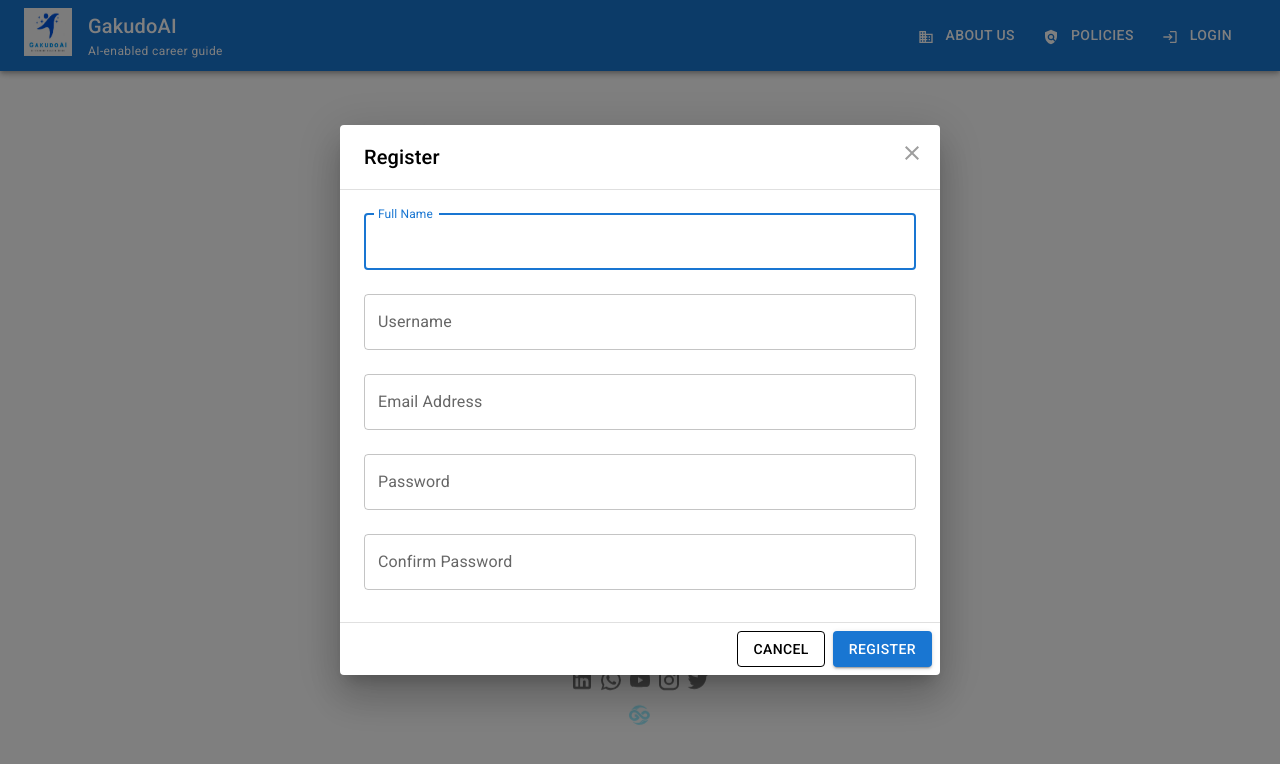
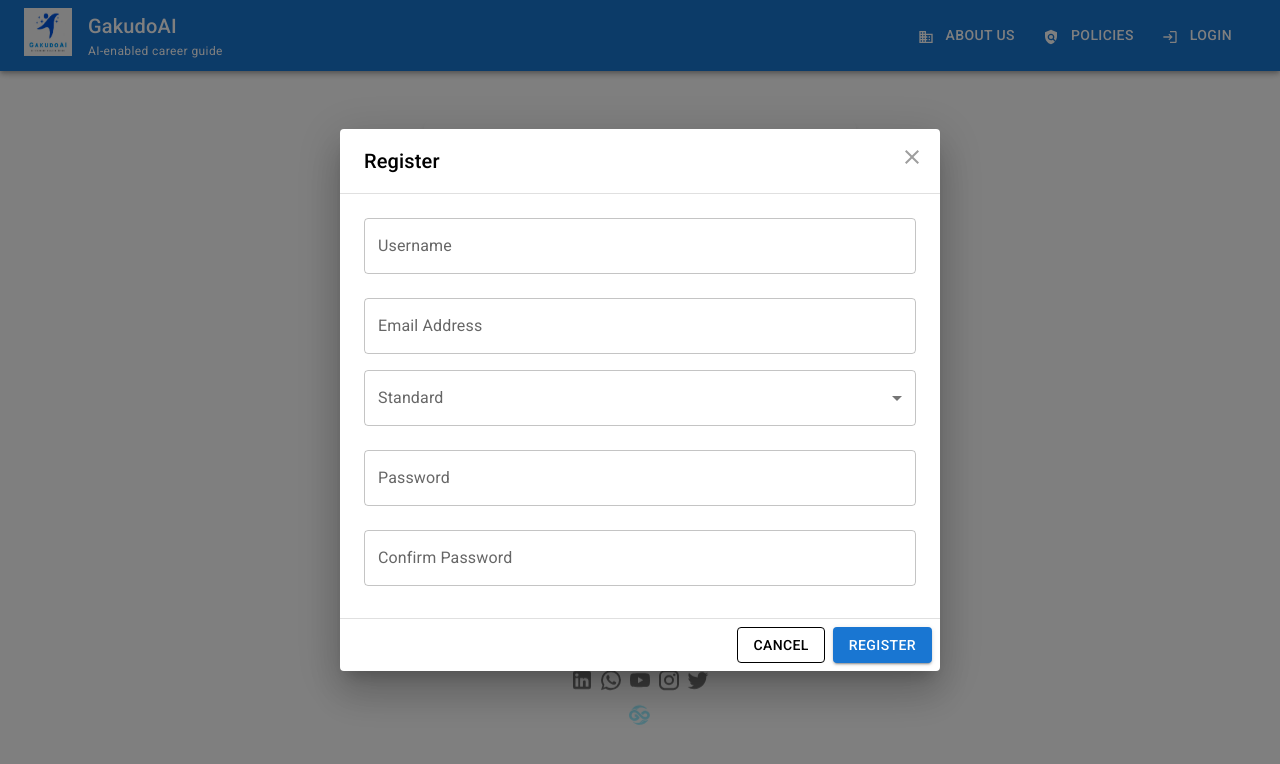
Before and after one commit to arvind-ga/gai-app, a Next.js app in the folder nextjs/: page /login in a window 1280 px wide. Both pictures are taken after a click on the button "DON'T HAVE AN ACCOUNT? REGISTER". Shown: the top 764 px of the page. Built offline with nearby package versions, Linux system fonts and the light colour scheme.

Commit message:
registration and dropdown fixes

```diff
--- a/nextjs/src/api/endpoints.js
+++ b/nextjs/src/api/endpoints.js
@@ -124,11 +124,13 @@ export const postResetPassword = async ({token, newPassword}) => {
 
 
 export const postRegister = async (userData) => {
+    console.info("inside postRegister frontend function", userData)
     const response = await axios.post(`${API_BASE_URL}/register/`, {
         email: userData.email,
         full_name: userData.fullName,
         password: userData.password,
         username: userData.username,
+        standard: userData.standard,
     }, {
         headers: staticBearerHeader,
     });
--- a/nextjs/src/sections/auth/registration.js
+++ b/nextjs/src/sections/auth/registration.js
@@ -1,4 +1,5 @@
 import React, {useEffect, useState} from 'react';
+import { Select, MenuItem, FormControl, InputLabel } from '@mui/material'
 import {
     Button,
     Dialog,
@@ -19,6 +20,7 @@ export default function RegistrationModal({open, handleClose}) {
         fullName: '',
         username: '',
         email: '',
+        standard: '',
         password: '',
         confirmPassword: '',
     });
@@ -40,9 +42,32 @@ export default function RegistrationModal({open, handleClose}) {
         setCaptcha(generateCaptcha());
     }, []);
 
+    // const handleChange = (e) => {
+    //     setUserData({...userData, [e.target.name]: e.target.value});
+    // };
     const handleChange = (e) => {
-        setUserData({...userData, [e.target.name]: e.target.value});
+        const { name, value } = e.target;
+
+        if (name === 'email') {
+            const extractedName = value.split('@')[0];
+            setUserData({
+                ...userData,
+                email: value,
+                fullName: extractedName.charAt(0).toUpperCase() + extractedName.slice(1), // Capitalize the first letter
+            });
+        } else if (name === 'username') {
+            const isValid = /^[a-z0-9_]*$/.test(value); // Allow only lowercase letters, numbers, and underscores
+            if (isValid) {
+                setUserData({ ...userData, username: value });
+            } else {
+                toast.error('Username can only contain lowercase letters, numbers, and underscores!');
+            }
+        } else {
+            setUserData({ ...userData, [name]: value });
+        }
     };
+
+
 
     const registrationMutation = useMutation(postRegister, {
         onSuccess: (data) => {
@@ -89,19 +114,6 @@ export default function RegistrationModal({open, handleClose}) {
             </DialogTitle>
             <DialogContent dividers>
                 <TextField
-                    autoFocus
-                    margin="dense"
-                    id="fullName"
-                    label="Full Name"
-                    type="text"
-                    fullWidth
-                    name="fullName"
-                    variant="outlined"
-                    value={userData.fullName}
-                    onChange={handleChange}
-                    sx={{mb: 2}}
-                />
-                <TextField
                     margin="dense"
                     id="username"
                     label="Username"
@@ -125,6 +137,26 @@ export default function RegistrationModal({open, handleClose}) {
                     onChange={handleChange}
                     sx={{mb: 2}}
                 />
+                <FormControl fullWidth variant="outlined" sx={{ mb: 2 }}>
+                    <InputLabel id="standard-label">Standard</InputLabel>
+                    <Select
+                        labelId="standard-label"
+                        id="standard"
+                        name="standard"
+                        value={userData.standard}
+                        onChange={handleChange}
+                        label="Standard" // Ensure this matches the InputLabel text
+                    >
+                        <MenuItem value="8">8</MenuItem>
+                        <MenuItem value="9">9</MenuItem>
+                        <MenuItem value="10">10</MenuItem>
+                        <MenuItem value="11">11</MenuItem>
+                        <MenuItem value="12">12</MenuItem>
+                        <MenuItem value="Undergraduation">Undergraduation</MenuItem>
+                        <MenuItem value="Post graduation">Post Graduation</MenuItem>
+                        <MenuItem value="Job">Job</MenuItem>
+                    </Select>
+                </FormControl>
                 <TextField
                     margin="dense"
                     id="password"
```
Also changed, not shown: nextjs/src/sections/profile/user-profile-update.js (+36 -10 lines), 1 other file (tests, documents, lock files or other folders).
